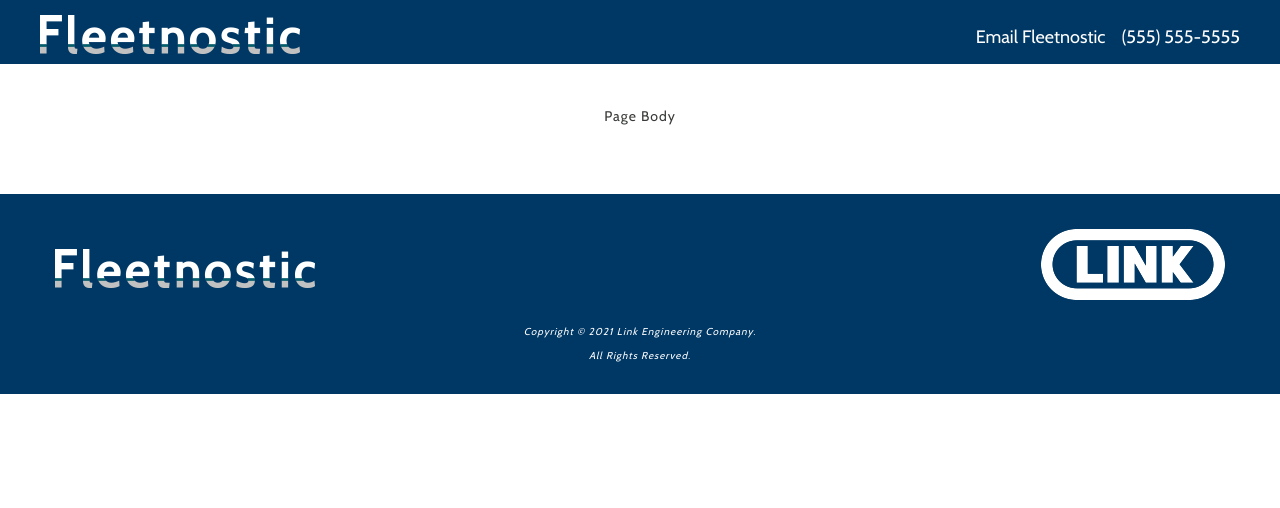
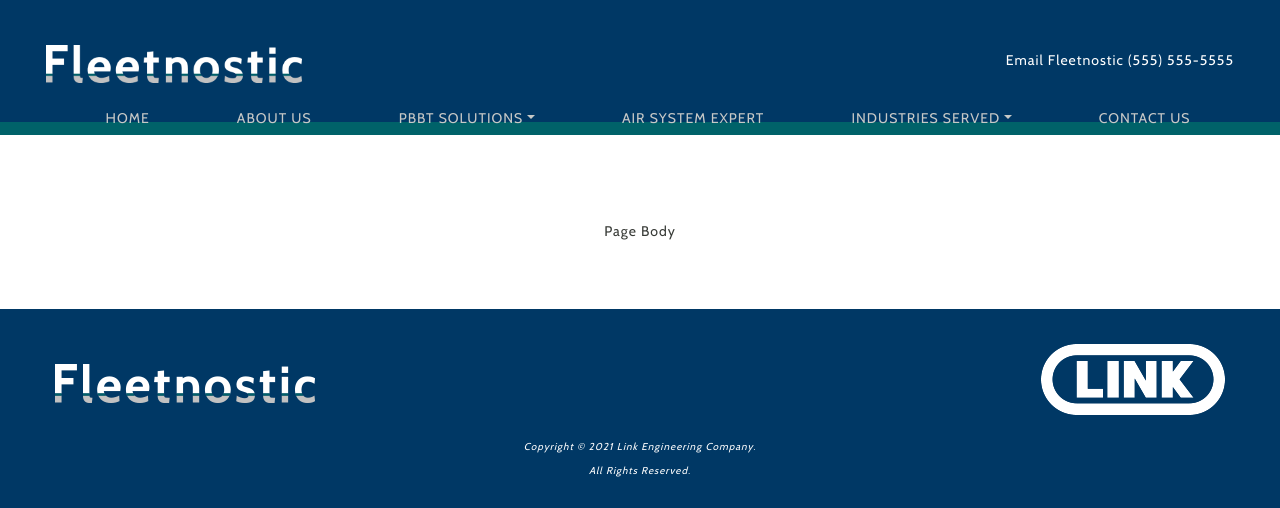
Before and after one commit to gborrero17/fleetnostic, a PHP site: page / in a window 1280 px wide. Shown: the top 508 px of the page. Run offline with PHP 8.4, Linux system fonts and the light colour scheme; some libraries are stand-ins or nearby versions; some web fonts are replaced.

Commit message:
integrated menu

```diff
--- /dev/null
+++ b/css/navbar.css
@@ -0,0 +1,223 @@
+    .navbar {
+        background-color: #003865;
+        height: 135px;
+        border-style: solid;
+        border-width: 0 0 13px 0;
+        border-color: #006269;
+    }
+
+    .navbar a {
+        color: #C7C9C7;
+    }
+
+    .navbar a:hover {
+        color: white;
+    }
+
+    .navbar p {
+        color: white!important;
+    }
+
+    .navbar-toggler-icon {
+        fill: #C7C9C7;
+    }
+
+    .navbar-brand img {
+        width: 20%;
+        height: auto;
+        margin-left: 30px;
+        position: absolute;
+    }
+
+    .navbar-brand {
+        margin-bottom: 2.3125rem;
+        padding-bottom: 0px !important;
+    }
+
+    .navbar-contact {
+        padding-top: 73px;
+    }
+
+    @media (max-width: 1200px) {
+        .navbar-contact {
+            padding-right: 10%;
+        }
+    }
+
+    .primary-menu {
+        padding-right: 150px;
+        padding-left: 150px;
+    }
+
+    .primary-menu a {
+        white-space: nowrap;
+    }
+
+
+    @media (max-width: 992px) {
+        .navbar-brand img {
+            width: 40%;
+            height: auto;
+        }
+        .navbar-contact {
+            display: none;
+        }
+    }
+
+    .navbar-toggler:focus,
+    .navbar-toggler:active,
+    .navbar-toggler-icon:focus {
+        outline: none;
+        box-shadow: none;
+    }
+
+
+
+
+    .large-dropdown {
+        margin-top: 115px;
+        z-index: 3;
+        width: 100%;
+        position: absolute;
+    }
+
+
+    .large-dropdown .dropdown-menu {
+        width: 100%;
+        padding-left: 24%;
+    }
+    .large-dropdown .dropdown-menu>li>a {
+        font-family: "open_regular", sans-serif;
+    }
+    .large-dropdown .dropdown-menu>li>a:focus, .large-dropdown .dropdown-menu>li>a:hover {
+        background: none;
+        color: #74aa50;
+    }
+
+    .large-dropdown li.image {
+        margin-top: 20px;
+        width: 300px;
+        height: 300px;
+        position: static;
+        display: block;
+        float: left;
+    }
+    .large-dropdown li.image img {
+        float:right;
+        border: 2px solid darkblue;
+    }
+
+    .large-dropdown .dropdown {
+        width: 75%;
+        float: left;
+    }
+
+    .large-dropdown .dropdown-toggle {
+        height: 100%;
+        margin-left: 80px;
+        clear: none;
+        width: 250px;
+        white-space: normal;
+        transition: 0.25s linear all;
+    }
+    .large-dropdown a.faded {
+        transition: 0.25s linear all;
+        color: lightgray!important;
+    }
+    .large-dropdown .sub-dropdown-menu {
+        top: 0px;
+        position: absolute;
+        margin-left: 300px;
+        padding-left:35px;
+        list-style: none;
+        transition: 0.3s linear all;
+        opacity: 0;
+    }
+    .large-dropdown .sub-dropdown-menu.open {
+        transition: 0.75s linear all;
+        opacity: 1;
+    }
+    .large-dropdown .sub-dropdown-menu li {
+        margin-bottom: 10px;
+    }
+    .large-dropdown .sub-dropdown-menu li>a {
+        font-family: "open_regular", sans-serif;
+        text-decoration:none;
+        color: #000;
+        transition: 0.25s linear all;
+        cursor: default;
+    }
+    .large-dropdown .sub-dropdown-menu.open li>a {
+        cursor: pointer;
+    }
+    .large-dropdown .sub-dropdown-menu li>a:focus, .large-dropdown .sub-dropdown-menu li>a:hover {
+        background: none;
+        color: #74aa50;
+    }
+    .large-dropdown .line {
+        border-top: 2px solid transparent;
+        height: 10px;
+        width: 0px;
+        float: left;
+        margin-top: 12px;
+        -webkit-transition: width 0.5s ease-in-out;
+        -moz-transition: width 0.5s ease-in-out;
+        -o-transition: width 0.5s ease-in-out;
+        transition: width 0.5s ease-in-out;
+        transition: 0.2s linear all;
+    }
+    .large-dropdown .line.selected {
+        border-top: 2px solid darkblue!important;
+        width: 90px;
+    }
+
+.dropdown .dropdown-menu {
+    -webkit-transition: all 0.6s;
+    -moz-transition: all 0.6s;
+    -ms-transition: all 0.6s;
+    -o-transition: all 0.6s;
+    transition: all 0.6s;
+
+    max-height: 0;
+    display: block;
+    overflow: hidden;
+    opacity: 0;
+}
+
+ul.nav li.dropdown:hover ul.dropdown-menu { display: block; }
+
+.dropdown.open .dropdown-menu {
+    max-height: 250px;
+    opacity: 1;
+}
+
+
+/*Overwrite bootstrap scss*/
+
+.navbar a {
+    text-decoration: none;
+}
+
+.large-dropdown a {
+    text-decoration: none;
+}
+
+.large-dropdown hr {
+    background-color: transparent;
+    border: 0;
+    opacity: 1;
+}
+
+.dropdown-toggle::after{
+    display: none;
+}
+
+.dropdown-menu>li>a {
+    display: block;
+    padding: 3px 20px;
+    clear: both;
+    font-weight: 400;
+    line-height: 1.42857143;
+    color: #333;
+    white-space: nowrap;
+}
--- a/includes/includes.php
+++ b/includes/includes.php
@@ -15,3 +15,4 @@
 <!--<link rel="stylesheet" href="https://use.typekit.net/kie0exc.css">-->
 <link rel="stylesheet" href="css/typekit.css">
 <link href="css/menu.css" rel="stylesheet" type="text/css">
+<link rel="stylesheet" href="css/navbar.css">
--- a/includes/menu.php
+++ b/includes/menu.php
@@ -1,4 +1,108 @@
+<nav class="navbar navbar-expand-lg fixed-top">
+        <a class="navbar-brand" href="#"><img src="/images/head-foot/fleetnostic-head.png" alt="Fleetnostic Logo"></a>
 
-<div id="">
+        <button class="navbar-toggler" type="button" data-bs-toggle="collapse" data-bs-target="#navmenu"
+            aria-controls="navmenu" aria-expanded="false" aria-label="Toggle navigation">
+            <span class="navbar-toggler-icon">
+                <svg viewBox="0 0 100 80" width="35" height="40">
+                    <rect width="100" height="10" rx=10></rect>
+                    <rect y="30" width="100" height="10" rx=10></rect>
+                    <rect y="60" width="100" height="10" rx=10></rect>
+                </svg>
+            </span>
+        </button>
 
-  </div>
+        <div class="collapse navbar-collapse" id="navmenu">
+            <div class="container-fluid">
+                <div class="navbar-contact col-12">
+                    <p class="text-right">Email Fleetnostic (555) 555-5555</p>
+                </div>
+
+                <div class="primary-menu col-12 w-100">
+                    <ul class="navbar-nav nav-fill mr-auto w-100">
+                        <li class="nav-item active">
+                            <a class="nav-link" href="#">HOME <span class="sr-only">(current)</span></a>
+                        </li>
+                        <li class="nav-item">
+                            <a class="nav-link" href="#">ABOUT US</a>
+                        </li>
+                        <li class="nav-item dropdown">
+                            <a id="solutions-dropdown" img-src="/images/testImage.jpg" href="#"
+                                class="nav-link dropdown-toggle" role="button" aria-haspopup="true"
+                                aria-expanded="false">PBBT SOLUTIONS</a>
+                        </li>
+
+                        <li class="nav-item">
+                            <a class="nav-link" href="#">AIR SYSTEM EXPERT</a>
+                        </li>
+
+                        <li class="nav-item dropdown text-decoration-none" data-toggle="collapse"
+                            data-target="#navbar-collapse">
+                            <a id="served-dropdown" img-src="/images/testImage2.jpg" href="#"
+                                class="nav-link dropdown-toggle" role="button" aria-haspopup="true"
+                                aria-expanded="false">INDUSTRIES SERVED</a>
+                        </li>
+
+                        <li class="nav-item ">
+                            <a class="nav-link" href="#">CONTACT US</a>
+                        </li>
+                    </ul>
+                </div>
+            </div>
+
+        </div>
+    </nav>
+
+    <div class="dropdown large-dropdown">
+
+        <ul class="col-md-offset-2 col-md-10 dropdown-menu solutions-menu">
+            <li class="image"><img src="/images/testImage.jpg" height="145" width="260" /></li>
+            <li style="margin-top: 15px" class="dropdown ">
+                <hr class="line" />
+                <a img-src="/images/testImage.jpg" class="dropdown-toggle" role="button" aria-haspopup="true"
+                    aria-expanded="false" href="#">14200</a>
+            </li>
+
+            <li class="dropdown">
+                <hr class="line" />
+                <a img-src="/images/testImage2.jpg" class="dropdown-toggle" role="button" aria-haspopup="true"
+                    aria-expanded="false" href="#">20200</a>
+            </li>
+            <li class="dropdown">
+                <hr class="line" />
+                <a img-src="/images/testImage.jpg" class="dropdown-toggle" role="button" aria-haspopup="true"
+                    aria-expanded="false" href="#">3010</a>
+            </li>
+            <li class="dropdown">
+                <hr class="line" />
+                <a img-src="/images/testImage2.jpg" class="dropdown-toggle" role="button" aria-haspopup="true"
+                    aria-expanded="false" href="#">Play Detector</a>
+            </li>
+            <li class="dropdown">
+                <hr class="line" />
+                <a img-src="/images/testImage.jpg" class="dropdown-toggle" role="button" aria-haspopup="true"
+                    aria-expanded="false" href="#">Lease/Audit</a>
+            </li>
+        </ul>
+
+        <ul class="col-md-offset-2 col-md-10 dropdown-menu served-menu">
+            <li class="image"><img src="/images/testImage.jpg" height="145" width="260" /></li>
+            <li style="margin-top: 15px" class="dropdown">
+                <hr class="line" />
+                <a img-src="/images/testImage2.jpg" class="dropdown-toggle" role="button" aria-haspopup="true"
+                    aria-expanded="false" href="#">Enforcement/Roadside</a>
+            </li>
+            <li class="dropdown">
+                <hr class="line" />
+                <a img-src="/images/testImage.jpg" class="dropdown-toggle" role="button" aria-haspopup="true"
+                    aria-expanded="false" href="#">Fleet/Transit</a>
+            </li>
+            <li class="dropdown">
+                <hr class="line" />
+                <a img-src="/images/testImage2.jpg" class="dropdown-toggle" role="button" aria-haspopup="true"
+                    aria-expanded="false" href="#">End-Of-Line</a>
+            </li>
+
+        </ul>
+
+    </div>
--- a/index.php
+++ b/index.php
@@ -42,6 +42,7 @@
   <p>Page Body </p>
     </div>
 </div>
+<script src="/js/fleetnostic.js"></script>
 <?php include 'includes/footer.php'; ?>
 
 
```
Also changed, not shown: js/fleetnostic.js (added, +127 -0 lines).
